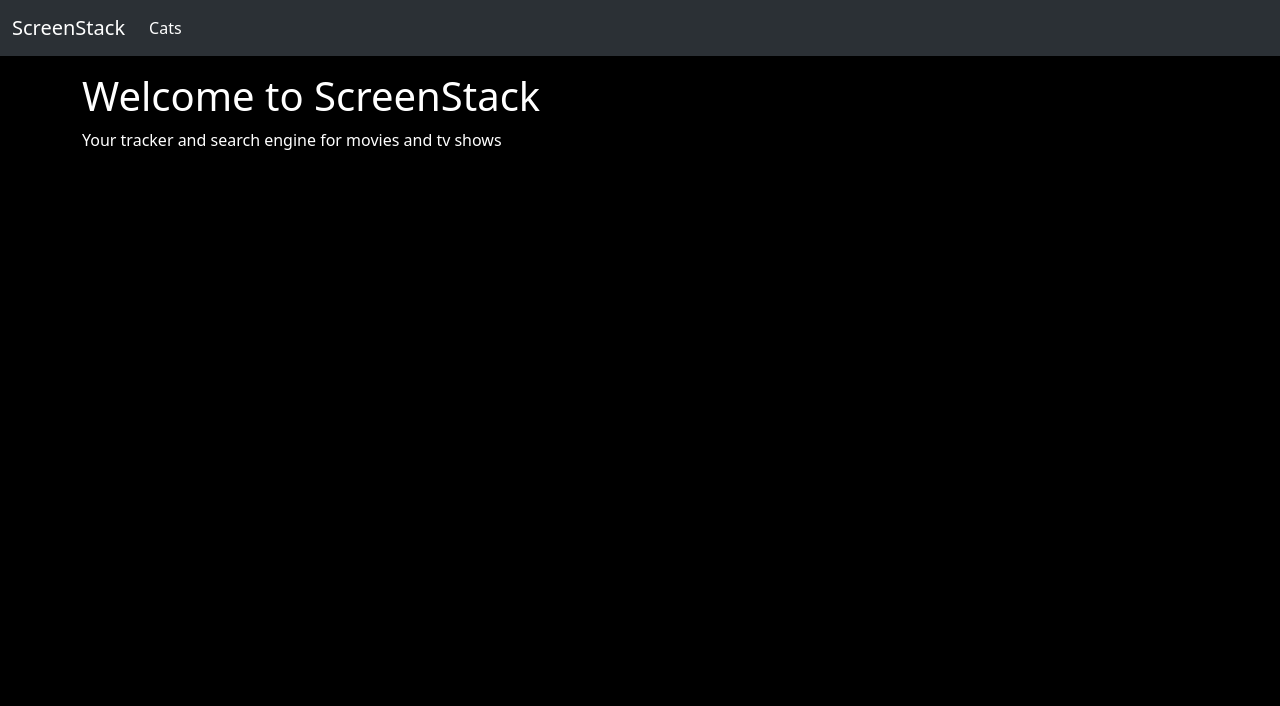
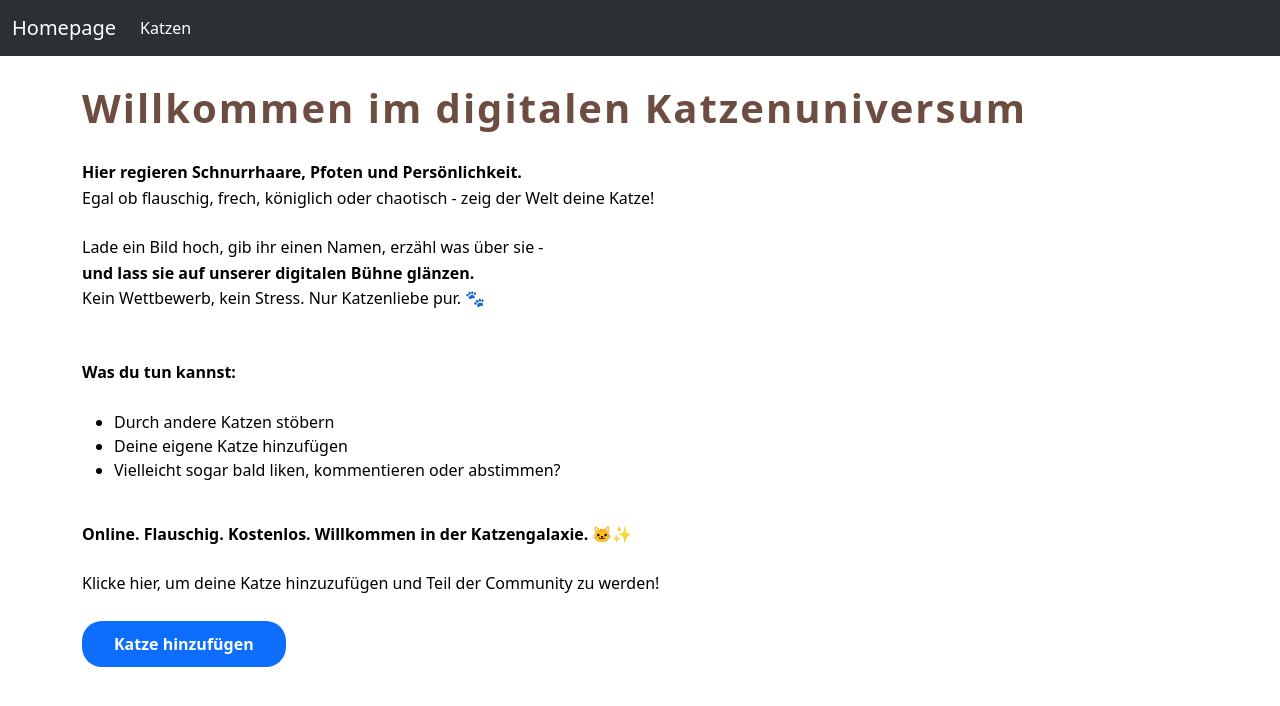
Before and after one commit to Elzamx/myproject_katzenausstellung, a SvelteKit app: page / in a window 1280 px wide. Shown: the top 706 px of the page. Built offline with nearby package versions, Linux system fonts and the light colour scheme.

Commit message:
änderungen

```diff
--- a/src/routes/+layout.svelte
+++ b/src/routes/+layout.svelte
@@ -8,7 +8,7 @@
   data-bs-theme="dark"
 >
   <div class="container-fluid">
-    <a class="navbar-brand" href="/">ScreenStack</a>
+    <a class="navbar-brand" href="/">Homepage</a>
     <button
       class="navbar-toggler"
       type="button"
@@ -24,7 +24,7 @@
       <ul class="navbar-nav">
         <li class="nav-item">
           <a class="nav-link active" aria-current="page" href="/movies"
-            >Cats</a
+            >Katzen</a
           >
         </li>
       </ul>
--- a/src/routes/+page.svelte
+++ b/src/routes/+page.svelte
@@ -1,2 +1,42 @@
-<h1>Welcome to ScreenStack</h1>
-<p>Your tracker and search engine for movies and tv shows</p>
+<div>
+    <h1 class="main-title">Willkommen im digitalen Katzenuniversum</h1>
+    <p class="intro-text">
+        <strong>Hier regieren Schnurrhaare, Pfoten und Persönlichkeit.</strong
+        ><br />
+        Egal ob flauschig, frech, königlich oder chaotisch - zeig der Welt deine
+        Katze!
+    </p>
+    <p class="intro-text">
+        Lade ein Bild hoch, gib ihr einen Namen, erzähl was über sie -<br />
+        <strong>und lass sie auf unserer digitalen Bühne glänzen.</strong><br />
+        Kein Wettbewerb, kein Stress. Nur Katzenliebe pur. 🐾
+    </p>
+</div>
+
+<div>
+    <p style="margin-top: 3em;"><strong>Was du tun kannst:</strong></p>
+    <ul>
+        <li>Durch andere Katzen stöbern</li>
+        <li>Deine eigene Katze hinzufügen</li>
+        <li>Vielleicht sogar bald liken, kommentieren oder abstimmen?</li>
+    </ul>
+</div>
+
+<p class="schluss-text">
+    Online. Flauschig. Kostenlos. Willkommen in der Katzengalaxie. 🐱✨
+</p>
+<p>
+    Klicke hier, um deine Katze hinzuzufügen und Teil der Community zu werden!
+</p>
+
+<div class="button-container"> <!-- Container für button, um button in mitte platzieren zu können -->
+    <a href="/movies/create" class="btn btn-primary my-btn">Katze hinzufügen</a> <!-- btn btn-primary ist Bootstrap-Style, my-btn ist mein style des Buttons (in css file) -->
+</div>
+
+<style>
+    .schluss-text {
+        margin-top: 2.5em;
+        font-weight: 600; /* macht Text fett */
+        color: black;
+    }
+</style>
--- a/src/routes/movies/+page.svelte
+++ b/src/routes/movies/+page.svelte
@@ -3,14 +3,46 @@
   let { data } = $props();
 </script>
 
-<p><i>Daten und Bilder generiert mit ChatGPT und DALL-E</i></p>
 <div>
-  <a href="/movies/create" class="btn btn-primary">Add New Cat</a>
+  <h1 class="main-title">Entdecke die Katzencommunity</h1>
+  <p style="margin-bottom: 1em;">
+    Hier präsentieren stolze Katzenbesitzer*innen ihre ganz besonderen
+    Lieblingsstars. Von gemütlichen Couch-Katern bis hin zu selbstbewussten
+    Showkatzen - klick dich durch unsere Sammlung und entdecke die
+    unterschiedlichsten Persönlichkeiten auf vier Pfoten!
+  </p>
 </div>
+
+<div class="button-container">
+  <!-- Container für button, um button in mitte platzieren zu können -->
+  <a href="/movies/create" class="btn btn-primary my-btn">Katze hinzufügen</a>
+  <!-- btn btn-primary ist Bootstrap-Style, my-btn ist mein style des Buttons (in css file) -->
+</div>
+
 <div class="row mt-3">
+  <!-- mt-3 ist Bootstrap-Klasse für margin-top -->
   {#each data.katzen as katze}
+    <!-- durchläuft alle Katzen im Array data.katzen -->
     <div class="col-sm-6 col-md-4 col-lg-3 mb-2 gx-2">
+      <!-- Karten in verschiedenen Bildschirmgrössen und unterschiedlich breit -->
       <MovieCard {katze}></MovieCard>
+      <!-- MovieCard-Komponente für jede Katze -->
     </div>
   {/each}
 </div>
+
+<p class="note"><i>Daten und Bilder generiert mit ChatGPT und DALL-E</i></p>
+
+<style>
+  .button-container {
+    display: flex;
+    justify-content: center; /* Zentriert den button horizontal */
+    margin-bottom: 2em; /* Abstand nach unten */
+  }
+
+  .note {
+    text-align: right;
+    margin-bottom: 1em;
+    font-size: small;
+  }
+</style>
--- a/src/routes/movies/[movie_id]/+page.server.js
+++ b/src/routes/movies/[movie_id]/+page.server.js
@@ -3,7 +3,7 @@ import { redirect } from "@sveltejs/kit";
 
 export async function load({ params }) {
   return {
-    katze: await db.getMovie(params.katze_id),
+    katze: await db.getMovie(params.movie_id),
   };
 }
 
--- a/src/routes/styles.css
+++ b/src/routes/styles.css
@@ -1,4 +1,23 @@
 body {
-    background-color: black;
-    color: white;
+    background-color: white;
+    color: black;
 }
+
+h1 { /* Titel überall gleich gestalten */
+        font-weight: 700; /* macht Titel fett */
+        color: #6d4c41;
+        letter-spacing: 2px; /* Abstand zwischen Buchstaben */
+        margin-bottom: 0.7em;
+        margin-top: 0.7em;
+}
+p, .intro-text { /* Introtext überall gleich gestalten */
+        line-height: 1.6; /* macht Zeilenabstand */
+        margin-bottom: 1.5em;
+}
+
+.my-btn {
+        border-radius: 20px;
+        font-weight: bold;
+        padding: 0.7em 2em; /* Mehr Abstand */
+        border: none;
+    }
```
Also changed, not shown: src/lib/components/MovieCard.svelte (+14 -7 lines), src/routes/movies/[movie_id]/+page.svelte (+21 -14 lines), src/lib/db.js.
